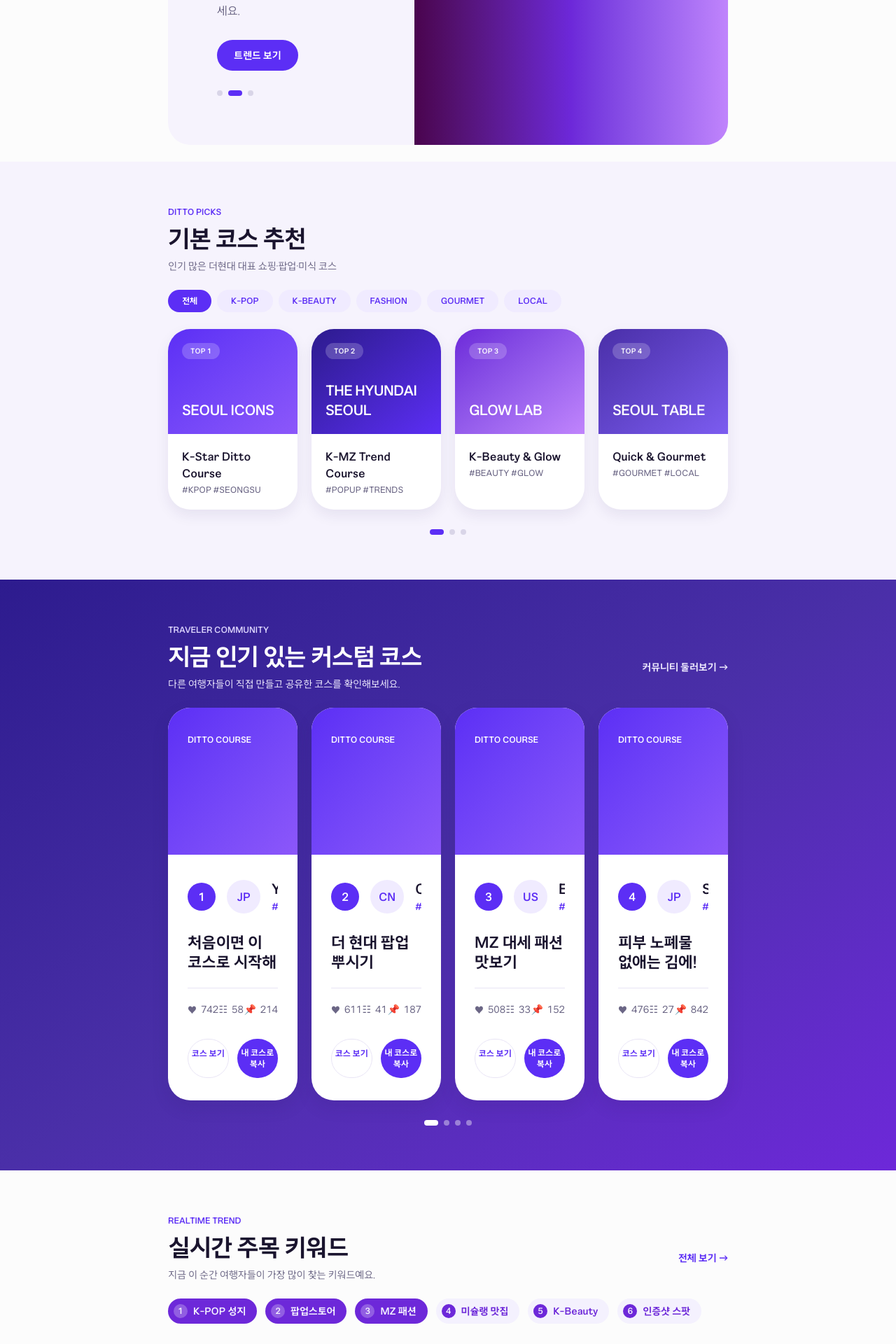
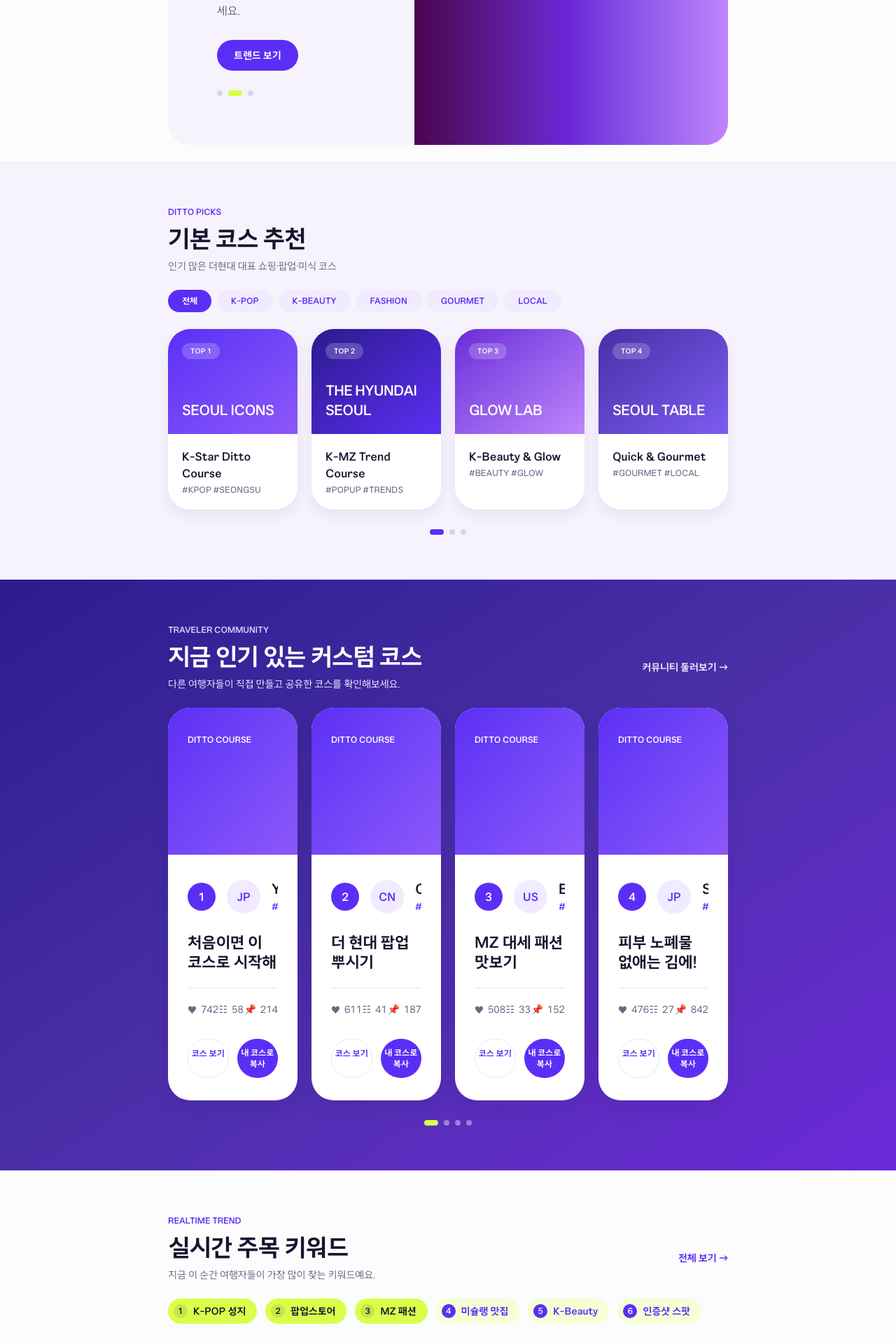
Before and after one commit to HDF-final/Ditto-FrontEnd, a Next.js app: page / in a window 1280 px wide. Shown: the part 600-2520 px from the top of the page at 70% size. Built offline with nearby package versions, Linux system fonts and the light colour scheme.

Commit message:
style: add complementary highlight accents

```diff
--- a/src/app/globals.css
+++ b/src/app/globals.css
@@ -27,6 +27,8 @@
   --line-strong: #d9d2ec;
   --line-hover: #cfc4f5;
   --brand-accent: #ff5f8f;
+  --highlight: #d9ff4a;
+  --highlight-soft: #f4ffd6;
   --danger: #ef4444;
   --success: #22c55e;
   --radius-card: 1.25rem;
@@ -52,6 +54,8 @@
   --color-brand-dark: var(--brand-dark);
   --color-brand-soft: var(--brand-soft);
   --color-brand-accent: var(--brand-accent);
+  --color-highlight: var(--highlight);
+  --color-highlight-soft: var(--highlight-soft);
   --color-danger: var(--danger);
   --color-success: var(--success);
   --color-accent: var(--accent);
--- a/src/components/home/community-preview-section.js
+++ b/src/components/home/community-preview-section.js
@@ -80,7 +80,7 @@ export function CommunityPreviewSection() {
         ))}
       </div>
       <div className="mt-7 flex justify-center gap-2" aria-hidden="true">
-        <span className="h-2 w-5 rounded-full bg-white" />
+        <span className="h-2 w-5 rounded-full bg-highlight" />
         <span className="h-2 w-2 rounded-full bg-white/40" />
         <span className="h-2 w-2 rounded-full bg-white/40" />
         <span className="h-2 w-2 rounded-full bg-white/40" />
--- a/src/components/home/home-hero.js
+++ b/src/components/home/home-hero.js
@@ -46,8 +46,8 @@ export function HomeHero({ slides }) {
                 onClick={() => setActiveIndex(index)}
                 className={`h-2 rounded-full transition ${
                   activeIndex === index
-                    ? "w-5 bg-brand"
-                    : "w-2 bg-[#d9d5e8] hover:bg-brand/50"
+                    ? "w-5 bg-highlight"
+                    : "w-2 bg-[#d9d5e8] hover:bg-highlight/70"
                 }`}
               />
             ))}
--- a/src/components/home/keyword-section.js
+++ b/src/components/home/keyword-section.js
@@ -19,13 +19,13 @@ export function KeywordSection() {
               key={keyword}
               className={`inline-flex items-center gap-2 rounded-full py-2 pl-2 pr-4 text-sm font-black ${
                 isHot
-                  ? "bg-accent text-violet-50"
-                  : "bg-accent-soft text-accent"
+                  ? "bg-highlight text-ink"
+                  : "bg-highlight-soft text-brand"
               }`}
             >
               <span
                 className={`flex size-5 items-center justify-center rounded-full text-xs ${
-                  isHot ? "bg-white/25" : "bg-accent text-violet-50"
+                  isHot ? "bg-ink/10" : "bg-brand text-violet-50"
                 }`}
               >
                 {index + 1}
--- a/src/components/layout/site-header.js
+++ b/src/components/layout/site-header.js
@@ -75,7 +75,7 @@ export function SiteHeader() {
             >
               {item.label}
               {item.badge ? (
-                <span className="rounded-full bg-brand px-3 py-1 text-[10px] font-bold text-white">
+                <span className="rounded-full bg-highlight px-3 py-1 text-[10px] font-bold text-ink">
                   {item.badge}
                 </span>
               ) : null}
```
